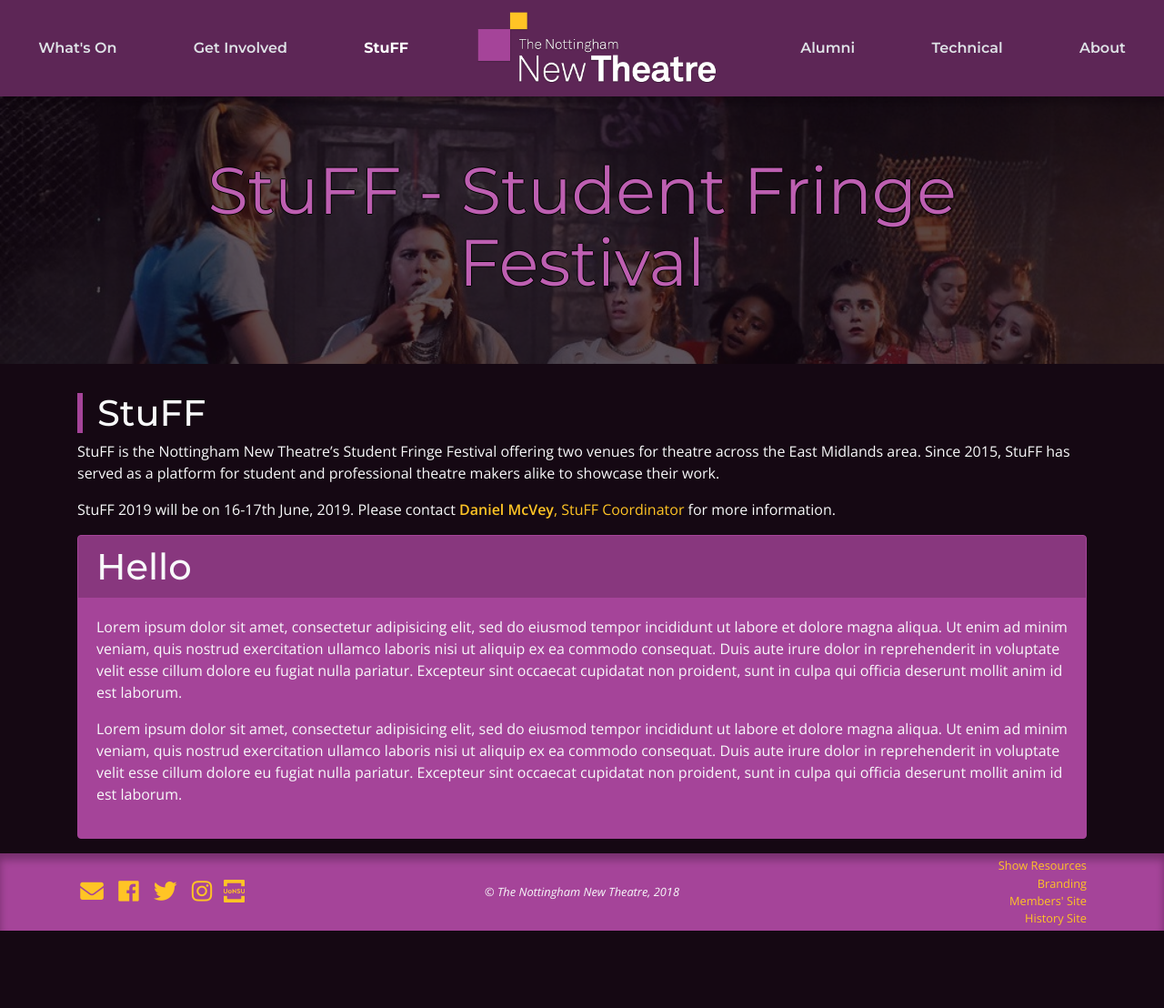
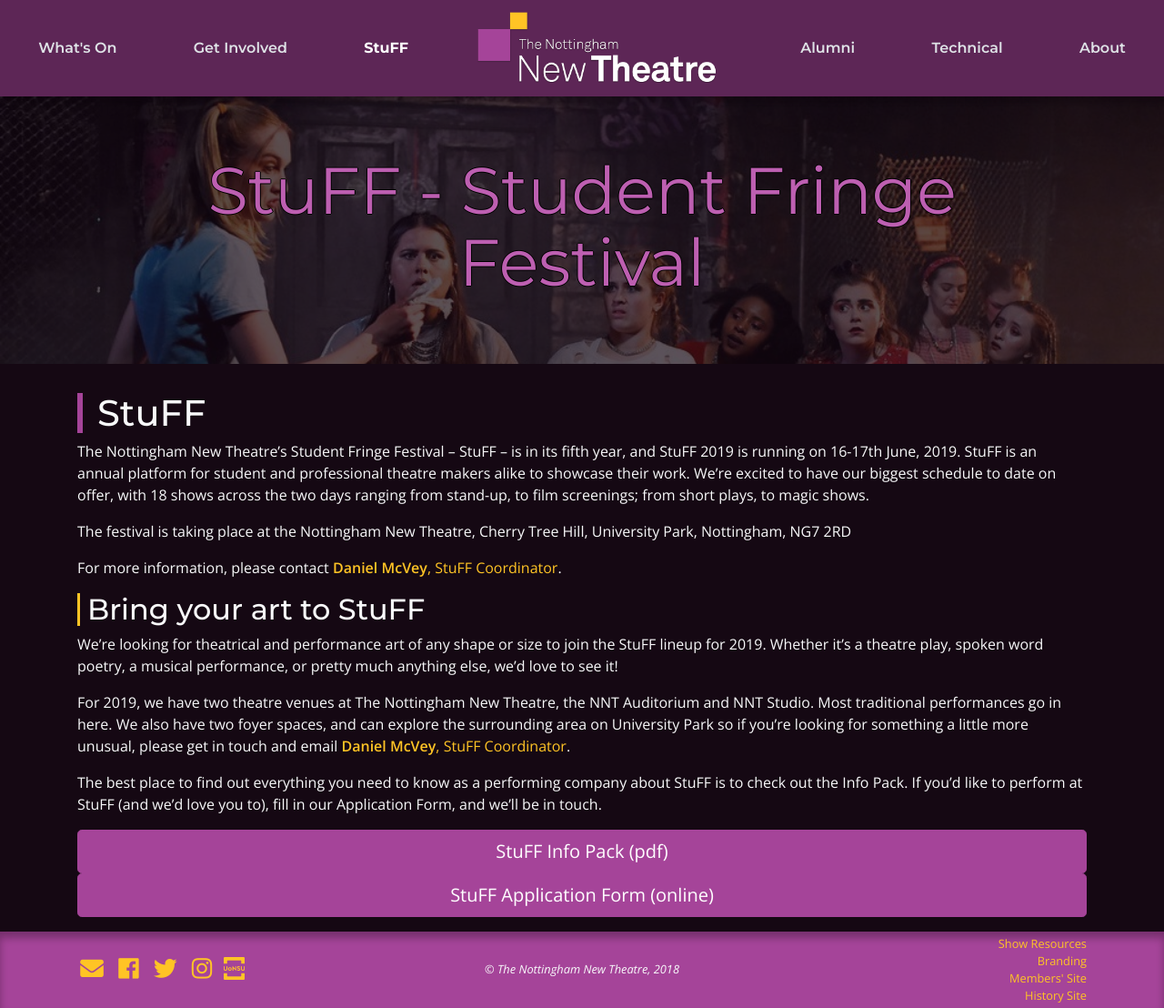
Before and after one commit to newtheatre/website, a Jekyll site: the page built from _content/stuff.md, in a window 1280 px wide. Shown: the whole page at 91% size. Built offline with Jekyll 4.4.1, drawn with Linux system fonts in a browser that asks for light colours; nearby versions of some CDN libraries; before the commit the page ends 1023 px from its top, so only the background shows below that.

Commit message:
StuFF 2019 with links

```diff
--- a/_content/stuff.md
+++ b/_content/stuff.md
@@ -7,29 +7,18 @@ banner_text: StuFF - Student Fringe Festival
 
 # StuFF
 
-StuFF is the Nottingham New Theatre's Student Fringe Festival offering two venues for theatre across the East Midlands area. Since 2015, StuFF has served as a platform for student and professional theatre makers alike to showcase their work.
+The Nottingham New Theatre’s Student Fringe Festival – StuFF – is in its fifth year, and StuFF 2019 is running on {% include date.html date="stuff" %}. StuFF is an annual platform for student and professional theatre makers alike to showcase their work. We’re excited to have our biggest schedule to date on offer, with 18 shows across the two days ranging from stand-up, to film screenings; from short plays, to magic shows.
 
-StuFF 2019 will be on {% include date.html date="stuff" %}. Please contact {% include committee.html role="fringe" alias="stuff" format="inline" %} for more information.
+The festival is taking place at the Nottingham New Theatre, Cherry Tree Hill, University Park, Nottingham, NG7 2RD
 
-<div class="nt-card nt-card-purple" markdown="1" >
+For more information, please contact {% include committee.html role="fringe" alias="stuff" format="inline" %}.
 
-# Hello
+## Bring your art to StuFF
 
-<div class="card-body" markdown="1">
+We’re looking for theatrical and performance art of any shape or size to join the StuFF lineup for 2019. Whether it’s a theatre play, spoken word poetry, a musical performance, or pretty much anything else, we’d love to see it!
 
-Lorem ipsum dolor sit amet, consectetur adipisicing elit, sed do eiusmod
-tempor incididunt ut labore et dolore magna aliqua. Ut enim ad minim veniam,
-quis nostrud exercitation ullamco laboris nisi ut aliquip ex ea commodo
-consequat. Duis aute irure dolor in reprehenderit in voluptate velit esse
-cillum dolore eu fugiat nulla pariatur. Excepteur sint occaecat cupidatat non
-proident, sunt in culpa qui officia deserunt mollit anim id est laborum.
+For 2019, we have two theatre venues at The Nottingham New Theatre, the NNT Auditorium and NNT Studio. Most traditional performances go in here. We also have two foyer spaces, and can explore the surrounding area on University Park so if you’re looking for something a little more unusual, please get in touch and email {% include committee.html role="fringe" alias="stuff" format="inline" %}.
 
-Lorem ipsum dolor sit amet, consectetur adipisicing elit, sed do eiusmod
-tempor incididunt ut labore et dolore magna aliqua. Ut enim ad minim veniam,
-quis nostrud exercitation ullamco laboris nisi ut aliquip ex ea commodo
-consequat. Duis aute irure dolor in reprehenderit in voluptate velit esse
-cillum dolore eu fugiat nulla pariatur. Excepteur sint occaecat cupidatat non
-proident, sunt in culpa qui officia deserunt mollit anim id est laborum.
+The best place to find out everything you need to know as a performing company about StuFF is to check out the Info Pack. If you’d like to perform at StuFF (and we’d love you to), fill in our Application Form, and we’ll be in touch.
 
-</div>
-</div>
+{% include cta.html link="http://newtheatre.org.uk/stuff/info-pack" text="StuFF Info Pack (pdf)" %} {% include cta.html link="http://newtheatre.org.uk/stuff/apply" text="StuFF Application Form (online)" %}
```
